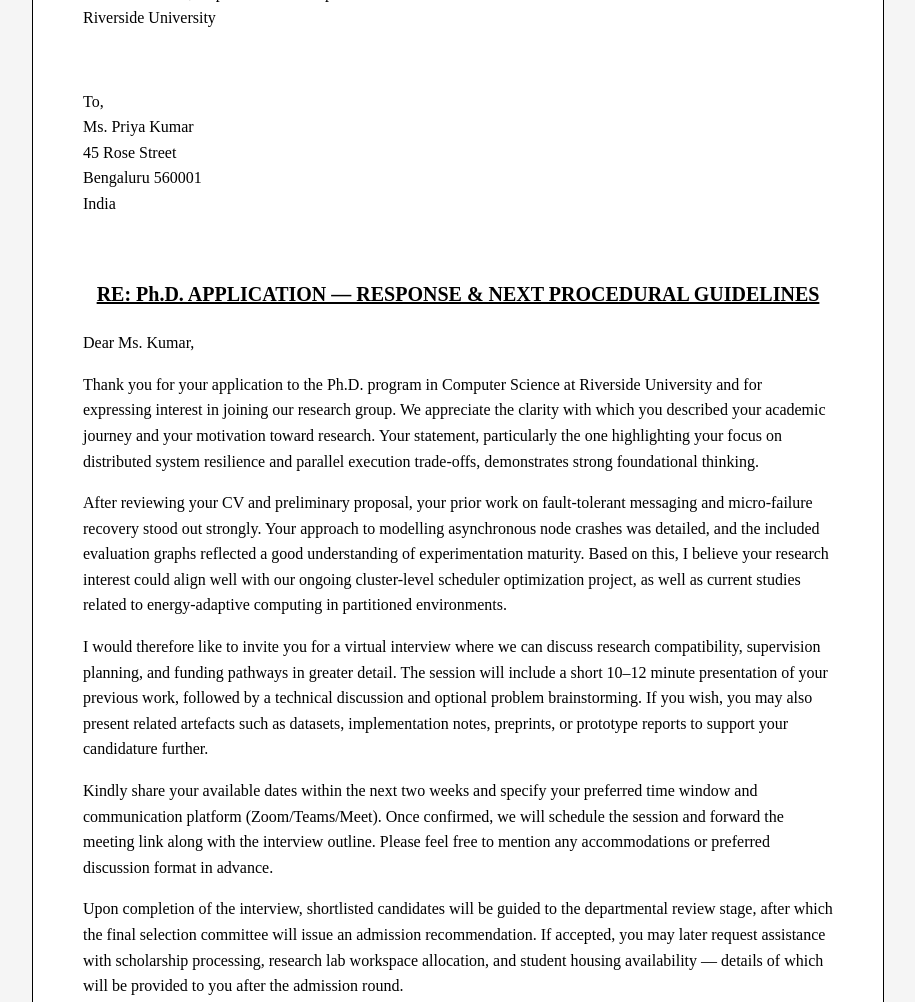
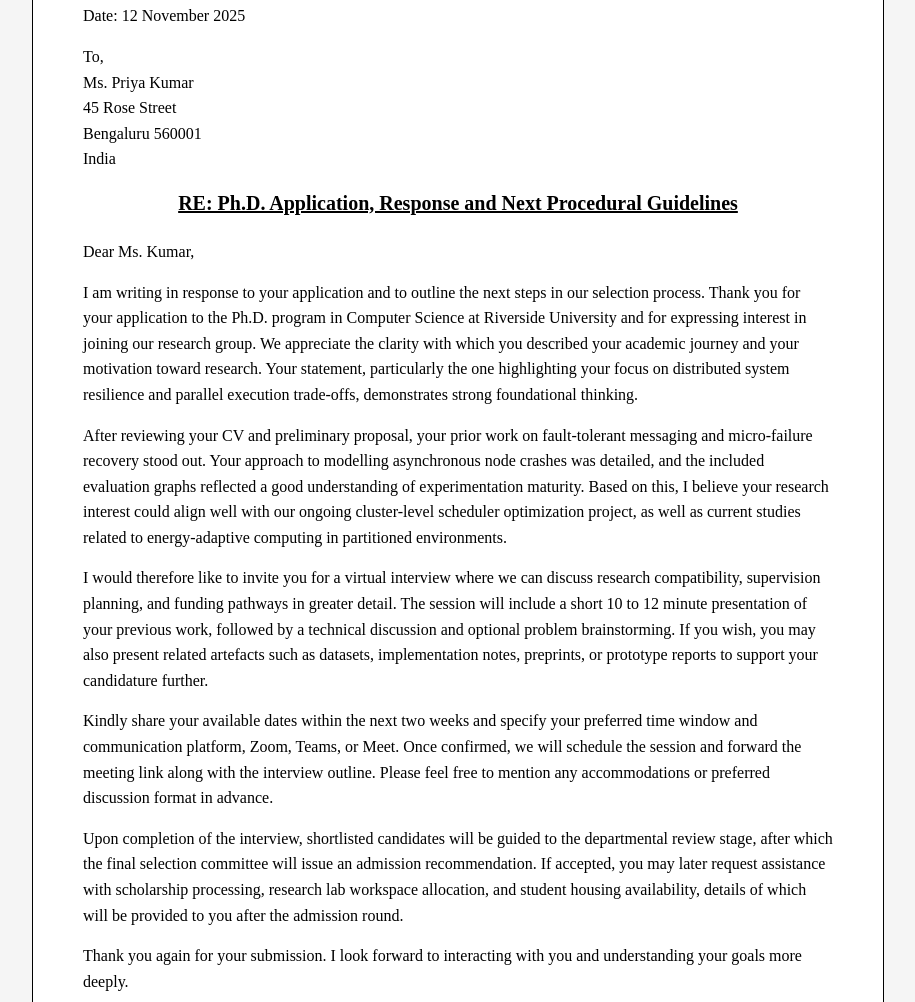
Before and after one commit to jairajrenjith/simple-letter-mulearn, a plain HTML site: page index.html in a window 1280 px wide. Shown: the part 218-1220 px from the top of the page, without its empty margins (182-1097 px from the left). Drawn offline with Linux system fonts and the light colour scheme.

Commit message:
Update index.html

```diff
--- a/index.html
+++ b/index.html
@@ -26,8 +26,8 @@
         margin-bottom: 20px;
         text-decoration: underline;
     }
-    .italic {
-        font-style: italic;
+    p {
+        margin: 15px 0;
     }
 </style>
 </head>
@@ -35,13 +35,12 @@
 
 <div class="letter-container">
 
-    <p>Date: 12 November 2025</p>
     <p>From,<br>
     Jairaj R<br>
     Research Fellow, Department of Computer Science<br>
     Riverside University</p>
 
-    <br>
+    <p>Date: 12 November 2025</p>
 
     <p>To,<br>
     Ms. Priya Kumar<br>
@@ -49,39 +48,33 @@
     Bengaluru 560001<br>
     India</p>
 
-    <br>
-
-    <p class="title">RE: Ph.D. APPLICATION — RESPONSE & NEXT PROCEDURAL GUIDELINES</p>
+    <p class="title">RE: Ph.D. Application, Response and Next Procedural Guidelines</p>
 
     <p>Dear Ms. Kumar,</p>
 
     <p>
-    Thank you for your application to the Ph.D. program in Computer Science at Riverside University and for expressing interest in joining our research group. We appreciate the clarity with which you described your academic journey and your motivation toward research. Your statement, particularly the one highlighting your focus on distributed system resilience and parallel execution trade-offs, demonstrates strong foundational thinking.
+    I am writing in response to your application and to outline the next steps in our selection process. Thank you for your application to the Ph.D. program in Computer Science at Riverside University and for expressing interest in joining our research group. We appreciate the clarity with which you described your academic journey and your motivation toward research. Your statement, particularly the one highlighting your focus on distributed system resilience and parallel execution trade-offs, demonstrates strong foundational thinking.
     </p>
 
     <p>
-    After reviewing your CV and preliminary proposal, your prior work on fault-tolerant messaging and micro-failure recovery stood out strongly. Your approach to modelling asynchronous node crashes was detailed, and the included evaluation graphs reflected a good understanding of experimentation maturity. Based on this, I believe your research interest could align well with our ongoing cluster-level scheduler optimization project, as well as current studies related to energy-adaptive computing in partitioned environments.
+    After reviewing your CV and preliminary proposal, your prior work on fault-tolerant messaging and micro-failure recovery stood out. Your approach to modelling asynchronous node crashes was detailed, and the included evaluation graphs reflected a good understanding of experimentation maturity. Based on this, I believe your research interest could align well with our ongoing cluster-level scheduler optimization project, as well as current studies related to energy-adaptive computing in partitioned environments.
     </p>
 
     <p>
-    I would therefore like to invite you for a virtual interview where we can discuss research compatibility, supervision planning, and funding pathways in greater detail. The session will include a short 10–12 minute presentation of your previous work, followed by a technical discussion and optional problem brainstorming. If you wish, you may also present related artefacts such as datasets, implementation notes, preprints, or prototype reports to support your candidature further.
+    I would therefore like to invite you for a virtual interview where we can discuss research compatibility, supervision planning, and funding pathways in greater detail. The session will include a short 10 to 12 minute presentation of your previous work, followed by a technical discussion and optional problem brainstorming. If you wish, you may also present related artefacts such as datasets, implementation notes, preprints, or prototype reports to support your candidature further.
     </p>
 
     <p>
-    Kindly share your available dates within the next two weeks and specify your preferred time window and communication platform (Zoom/Teams/Meet). Once confirmed, we will schedule the session and forward the meeting link along with the interview outline. Please feel free to mention any accommodations or preferred discussion format in advance.
+    Kindly share your available dates within the next two weeks and specify your preferred time window and communication platform, Zoom, Teams, or Meet. Once confirmed, we will schedule the session and forward the meeting link along with the interview outline. Please feel free to mention any accommodations or preferred discussion format in advance.
     </p>
 
     <p>
-    Upon completion of the interview, shortlisted candidates will be guided to the departmental review stage, after which the final selection committee will issue an admission recommendation. If accepted, you may later request assistance with scholarship processing, research lab workspace allocation, and student housing availability — details of which will be provided to you after the admission round.
+    Upon completion of the interview, shortlisted candidates will be guided to the departmental review stage, after which the final selection committee will issue an admission recommendation. If accepted, you may later request assistance with scholarship processing, research lab workspace allocation, and student housing availability, details of which will be provided to you after the admission round.
     </p>
 
-    <br>
     <p>Thank you again for your submission. I look forward to interacting with you and understanding your goals more deeply.</p>
-    <br>
 
     <p>Yours sincerely,</p>
-
-    <br>
 
     <p>
     Jairaj R<br>
```
